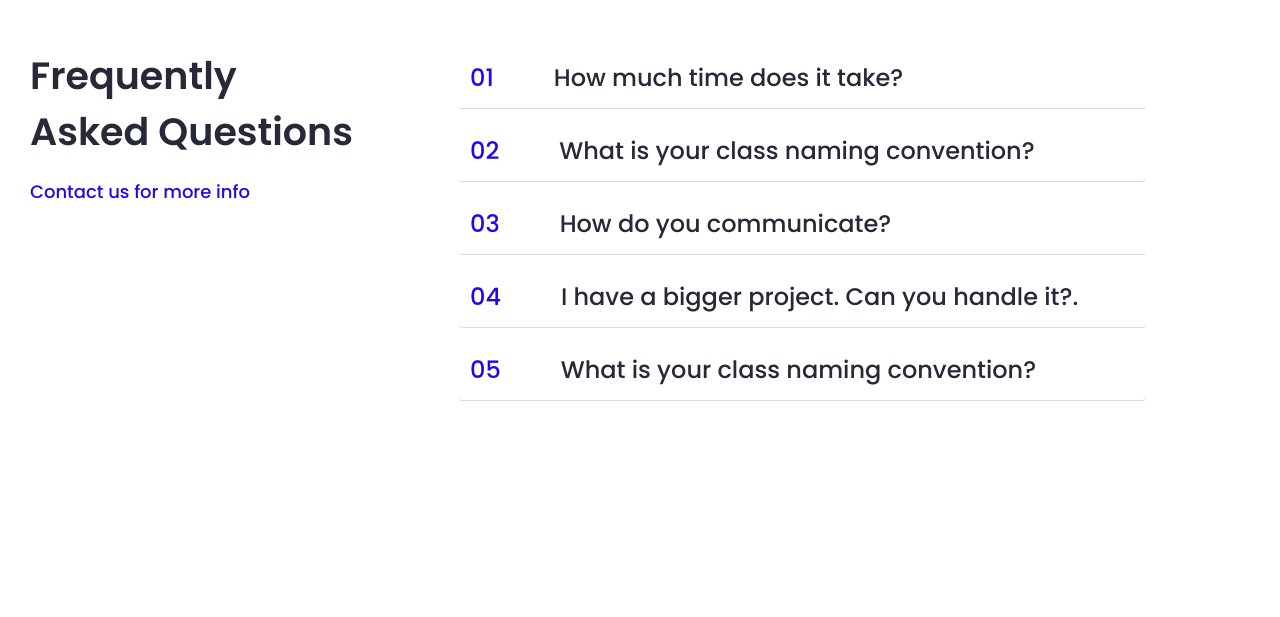
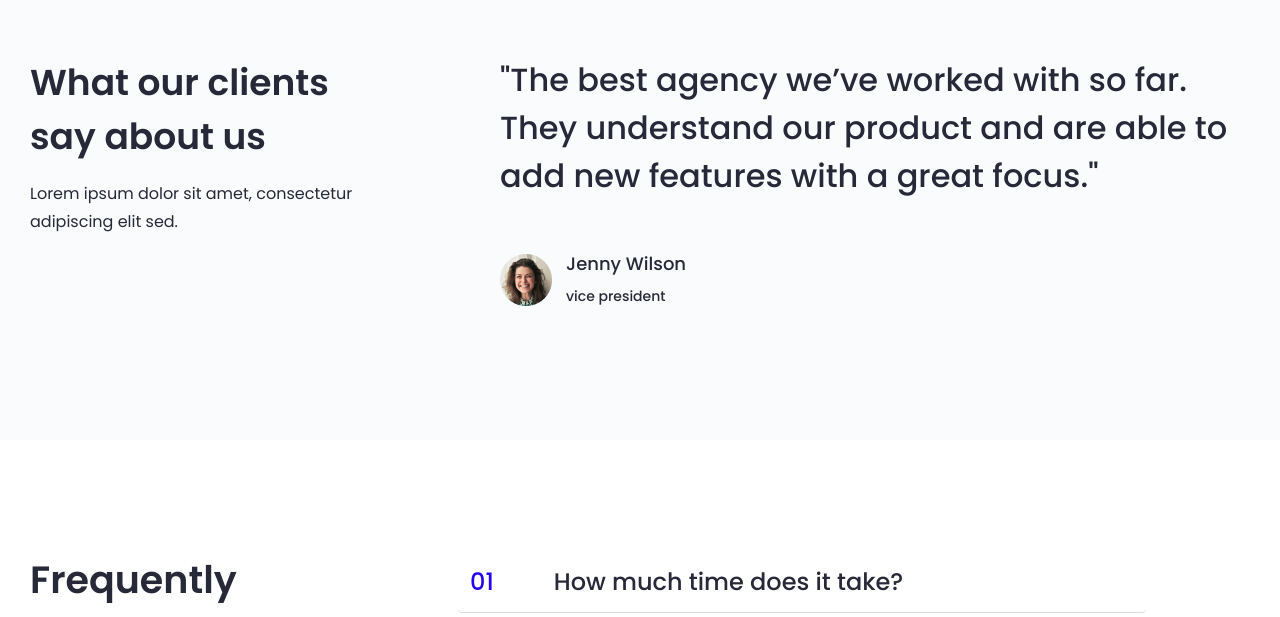
Before and after one commit to Roni006/finsweet, a React app: page / in a window 1280 px wide. Shown: the part 3726-4343 px from the top of the page. Built offline with nearby package versions, Linux system fonts and the light colour scheme; the HTML template or start-up script is replaced by a standard one.

Commit message:
created testimonial components

```diff
--- a/src/Pages/Feature/Feature.jsx
+++ b/src/Pages/Feature/Feature.jsx
@@ -46,7 +46,7 @@ const Feature = () => {
                     <h4 className='gblf '>Features</h4>
                     <h2 className='gblh mt-2'>Design that solves problems, one product at a time</h2>
                 </div>
-                <div className='grid grid-cols-3 gap-4 gap-y-6 '>
+                <div className='grid grid-cols-3 gap-10 gap-y-4 justify-center items-center'>
                     {
                         featureContent.map(feature => (
                             <div className='w-[405px] bg-[#ffffff] py-10 px-12 rounded-sm shadow hover:shadow-xl duration-300'>
--- /dev/null
+++ b/src/Pages/Testimonials/Testimonials.jsx
@@ -0,0 +1,46 @@
+import React from 'react'
+import Container from '../../components/Common/Container'
+
+import user from "../../assets/testi-img.png";
+
+const Testimonials = () => {
+  return (
+    <>
+      <section className="bg-[#f9fbfd] py-32 ">
+        <Container>
+          <div className="flex justify-between nter gap-[50px] ">
+            {/* item 2 */}
+            <div className="max-w-[327px]">
+              <h1 className="text-[#282938] text-[36px] font-semibold font-poppins ">
+                What our clients say about us
+              </h1>
+              <p className="text-[#282938] font-normal font-poppins text-[16px] leading-7 pt-4 ">
+                Lorem ipsum dolor sit amet, consectetur adipiscing elit sed.
+              </p>
+            </div>
+            {/* item 2 */}
+            <div className="max-w-[780px] ">
+              <h2 className="text-[#282938] font-medium text-[32px] font-poppins leading-12 mb-12 max-w-[750px] ">
+                "The best agency we’ve worked with so far. They understand our
+                product and are able to add new features with a great focus."
+              </h2>
+              <div className="flex items-center gap-3.5">
+                <img src={user} alt="testimonial image" />
+                <div>
+                  <p className="text-[#282938] font-medium font-poppins leading-8 text-[18px]  ">
+                    Jenny Wilson
+                  </p>
+                  <span className="text-[#282938] leading-8 text-[14px] font-medium font-poppins ">
+                    vice president
+                  </span>
+                </div>
+              </div>
+            </div>
+          </div>
+        </Container>
+      </section>
+    </>
+  );
+}
+
+export default Testimonials
--- a/src/components/Home/Home.jsx
+++ b/src/components/Home/Home.jsx
@@ -1,19 +1,11 @@
-import React from "react";
 import Banner from "../../Pages/Banner/Banner";
 import Work from "../../Pages/Work/Work";
 import OurProject from "../../Pages/OurProject/OurProject";
 import Feature from "../../Pages/Feature/Feature";
-import OurClients from "../../Pages/OurClients/OurClients";
 import Inqiry from "../../Pages/Inqiry/Inqiry";
 import Blog from "../../Pages/Blog/Blog";
-import AboutUs from "../AboutUs/AboutUs";
-import WhoWe from "../../Pages/WhoWe/WhoWe";
-import Process from "../../Pages/Process/Process";
-import OurMission from "../../Pages/OurMission/OurMission";
-import OurTeam from "../../Pages/OurTeam/OurTeam";
-import Pricing from "../../Pages/Pricing/Pricing";
-import Benefit from "../../Pages/Benefit/Benefit";
 import FAQ from "../../Pages/FAQ/FAQ";
+import Testimonials from "../../Pages/Testimonials/Testimonials";
 
 const Home = () => {
   return (
@@ -22,6 +14,7 @@ const Home = () => {
       <Work />
       <OurProject />
       <Feature/>
+      <Testimonials/>
       <FAQ/>
       <Inqiry/>
       <Blog/>
```
Also changed, not shown: src/assets/testi-img.png (added).
